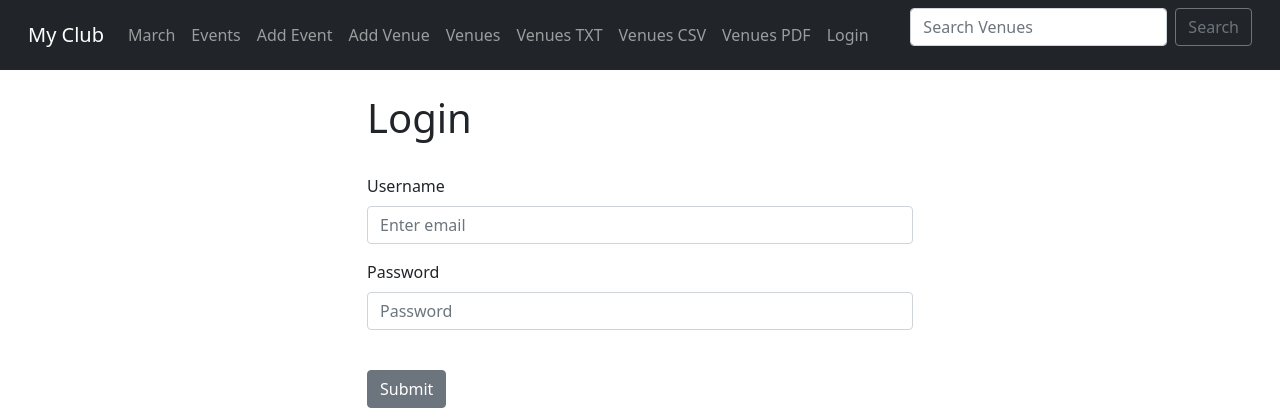
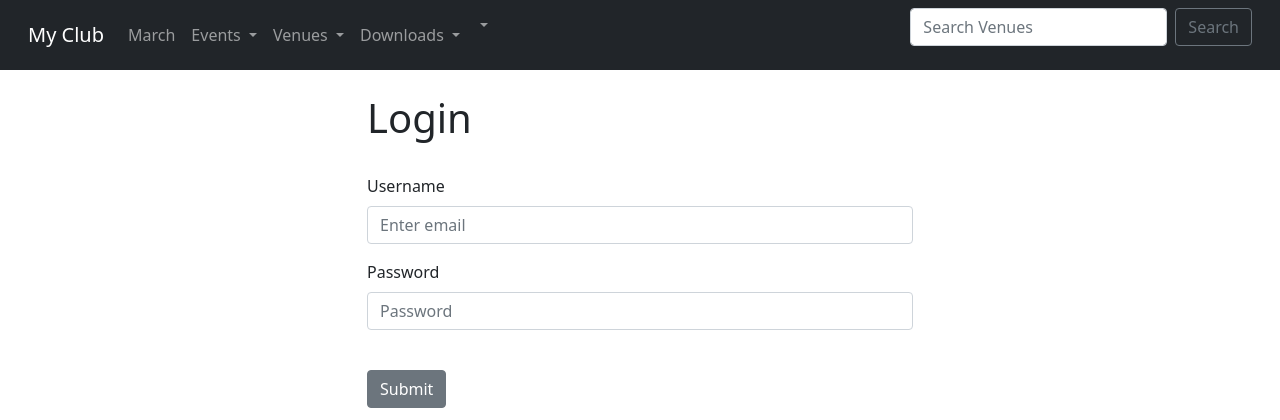
Before and after one commit to Eduardo-byte/events_website, a Django app: page /members/login_user in a window 1280 px wide. Shown: the top 420 px of the page. Run offline with Django 3.2, Linux system fonts and the light colour scheme; some libraries are stand-ins or nearby versions.

Commit message:
add login and logout

```diff
--- a/events/templates/events/base.html
+++ b/events/templates/events/base.html
@@ -19,6 +19,14 @@
     {% include 'events/navbar.html' %}
     <br/>
     <div class="container">
+      {% if messages %}
+        {% for message in messages %}
+            <div class="alert alert-warning alert-dismissible fade show" role="alert">
+                <strong>{{ message }}</strong>
+                <button type="button" class="close" data-dismiss="alert" aria-label="Close" aria-hidden="true">x</button>
+            </div>
+        {% endfor %}
+      {% endif %}
       {% block content %}
 
       {% endblock %}
--- a/events/templates/events/navbar.html
+++ b/events/templates/events/navbar.html
@@ -10,32 +10,42 @@
           <li class="nav-item">
             <a class="nav-link" href="{% url 'home' '2021' 'March' %}">March</a>
           </li>
-    <li class="nav-item">
-      <a class="nav-link" href="{% url 'list-events' %}">Events</a>
+          <li class="nav-item dropdown">
+            <a class="nav-link dropdown-toggle" href="#" id="navbarDropdown" role="button" data-toggle="dropdown" aria-haspopup="true" aria-expanded="false">
+              Events
+            </a>
+            <div class="dropdown-menu" aria-labelledby="navbarDropdown">
+              <a class="dropdown-item" href="{% url 'list-events' %}">List Events</a>
+              <a class="dropdown-item" href="{% url 'add-event' %}">Add Event</a>
+            </div>
           </li>
-    <li class="nav-item">
-      <a class="nav-link" href="{% url 'add-event' %}">Add Event</a>
+          <li class="nav-item dropdown">
+            <a class="nav-link dropdown-toggle" href="#" id="navbarDropdown" role="button" data-toggle="dropdown" aria-haspopup="true" aria-expanded="false">
+              Venues
+            </a>
+            <div class="dropdown-menu" aria-labelledby="navbarDropdown">
+              <a class="dropdown-item" href="{% url 'list-venues' %}">List Venues</a>
+              <a class="dropdown-item" href="{% url 'add-venue' %}">Add Venue</a>
+            </div>
           </li>
-    <li class="nav-item">
-      <a class="nav-link" href="{% url 'add-venue' %}">Add Venue</a>
+          <li class="nav-item dropdown">
+            <a class="nav-link dropdown-toggle" href="#" id="navbarDropdown" role="button" data-toggle="dropdown" aria-haspopup="true" aria-expanded="false">
+              Downloads
+            </a>
+            <div class="dropdown-menu" aria-labelledby="navbarDropdown">
+              <a class="dropdown-item" href="{% url 'venue-text' %}">Venues TXT</a>
+              <a class="dropdown-item" href="{% url 'venue-csv' %}">Venues CSV</a>
+              {% comment %} <div class="dropdown-divider"></div> {% endcomment %}
+              <a class="dropdown-item" href="{% url 'venue-pdf' %}">Venues PDF</a>
+            </div>
           </li>
-    <li class="nav-item">
-      <a class="nav-link" href="{% url 'list-venues' %}">Venues</a>
-    </li>
-    <li class="nav-item">
-      <a class="nav-link" href="{% url 'venue-text' %}">Venues TXT</a>
-    </li>
-    <li class="nav-item">
-      <a class="nav-link" href="{% url 'venue-csv' %}">Venues CSV</a>
-    </li>
-    <li class="nav-item">
-      <a class="nav-link" href="{% url 'venue-pdf' %}">Venues PDF</a>
-    </li>
-    <li class="nav-item">
-      <a class="nav-link" href="{% url 'login' %}">Login</a>
-    </li>
-    <li class="nav-item">
-      <a class="nav-link" href=""><i style="color:white;" class="fa fa-user" aria-hidden="true"></i> Howdy {{ request.user.username }}</a>
+          <li class="nav-item dropdown">
+            <a class="nav-link dropdown-toggle" href="#" id="navbarDropdown" role="button" data-toggle="dropdown" aria-haspopup="true" aria-expanded="false">
+              <i style="color:white;" class="fa fa-user" aria-hidden="true"></i> Howdy {{ request.user.username }}
+            </a>
+            <div class="dropdown-menu" aria-labelledby="navbarDropdown">
+              <a class="dropdown-item" href="{% url 'logout' %}">Logout</a>
+            </div>
           </li>
         </ul>
         <form class="d-flex" method=POST action="{% url 'search-venues' %}">
@@ -59,29 +69,43 @@
           <li class="nav-item">
             <a class="nav-link" href="{% url 'home' '2021' 'March' %}">March</a>
           </li>
-          <li class="nav-item">
-            <a class="nav-link" href="{% url 'list-events' %}">Events</a>
+
+          <li class="nav-item dropdown">
+            <a class="nav-link dropdown-toggle" href="#" id="navbarDropdown" role="button" data-toggle="dropdown" aria-haspopup="true" aria-expanded="false">
+              Events
+            </a>
+            <div class="dropdown-menu" aria-labelledby="navbarDropdown">
+              <a class="dropdown-item" href="{% url 'list-events' %}">List Events</a>
+              <a class="dropdown-item" href="{% url 'add-event' %}">Add Event</a>
+            </div>
           </li>
-          <li class="nav-item">
-            <a class="nav-link" href="{% url 'add-event' %}">Add Event</a>
+          <li class="nav-item dropdown">
+            <a class="nav-link dropdown-toggle" href="#" id="navbarDropdown" role="button" data-toggle="dropdown" aria-haspopup="true" aria-expanded="false">
+              Venues
+            </a>
+            <div class="dropdown-menu" aria-labelledby="navbarDropdown">
+              <a class="dropdown-item" href="{% url 'list-venues' %}">List Venues</a>
+              <a class="dropdown-item" href="{% url 'add-venue' %}">Add Venue</a>
+            </div>
           </li>
-          <li class="nav-item">
-            <a class="nav-link" href="{% url 'add-venue' %}">Add Venue</a>
+          <li class="nav-item dropdown">
+            <a class="nav-link dropdown-toggle" href="#" id="navbarDropdown" role="button" data-toggle="dropdown" aria-haspopup="true" aria-expanded="false">
+              Downloads
+            </a>
+            <div class="dropdown-menu" aria-labelledby="navbarDropdown">
+              <a class="dropdown-item" href="{% url 'venue-text' %}">Venues TXT</a>
+              <a class="dropdown-item" href="{% url 'venue-csv' %}">Venues CSV</a>
+              {% comment %} <div class="dropdown-divider"></div> {% endcomment %}
+              <a class="dropdown-item" href="{% url 'venue-pdf' %}">Venues PDF</a>
+            </div>
           </li>
-          <li class="nav-item">
-            <a class="nav-link" href="{% url 'list-venues' %}">Venues</a>
-          </li>
-          <li class="nav-item">
-            <a class="nav-link" href="{% url 'venue-text' %}">Venues TXT</a>
-          </li>
-          <li class="nav-item">
-            <a class="nav-link" href="{% url 'venue-csv' %}">Venues CSV</a>
-          </li>
-          <li class="nav-item">
-            <a class="nav-link" href="{% url 'venue-pdf' %}">Venues PDF</a>
-          </li>
-          <li class="nav-item">
-            <a class="nav-link" href="{% url 'login' %}">Login</a>
+          <li class="nav-item dropdown">
+            <a class="nav-link dropdown-toggle" href="#" id="navbarDropdown" role="button" data-toggle="dropdown" aria-haspopup="true" aria-expanded="false">
+              <i style="color:white;" class="fa fa-user" aria-hidden="true"></i>
+            </a>
+            <div class="dropdown-menu" aria-labelledby="navbarDropdown">
+              <a class="dropdown-item" href="{% url 'login' %}">Login</a>
+            </div>
           </li>
         </ul>
         <form class="d-flex" method=POST action="{% url 'search-venues' %}">
--- a/members/templates/authenticate/login.html
+++ b/members/templates/authenticate/login.html
@@ -7,14 +7,6 @@
         <div class="col-lg-3">
         </div>
         <div class="col-lg-6">
-            {% if messages %}
-                {% for message in messages %}
-                    <div class="alert alert-warning alert-dismissible fade show" role="alert">
-                        <strong>{{ message }}</strong>
-                        <button type="button" class="close" data-dismiss="alert" aria-label="Close" aria-hidden="true">x</button>
-                    </div>
-                {% endfor %}
-            {% endif %}
             <h1>Login</h1>
             </br>
             <form action="" method=POST>
--- a/members/urls.py
+++ b/members/urls.py
@@ -3,5 +3,6 @@ from . import views
 
 
 urlpatterns = [
-    path('login_user', views.login_user, name="login")
+    path('login_user', views.login_user, name="login"),
+    path('logout_user', views.logout_user, name="logout"),
 ]
--- a/members/views.py
+++ b/members/views.py
@@ -22,3 +22,13 @@ def login_user(request):
             {
 
             })
+
+def logout_user(request):
+    logout(request)
+    messages.success(request, (" You were logged out "))
+    return redirect('home')
+    # return render(request,
+    #     'authenticate/login.html',
+    #     {
+
+    #     })
```
Also changed, not shown: db.sqlite3. Lines whose indentation alone changed are shown as unchanged.
